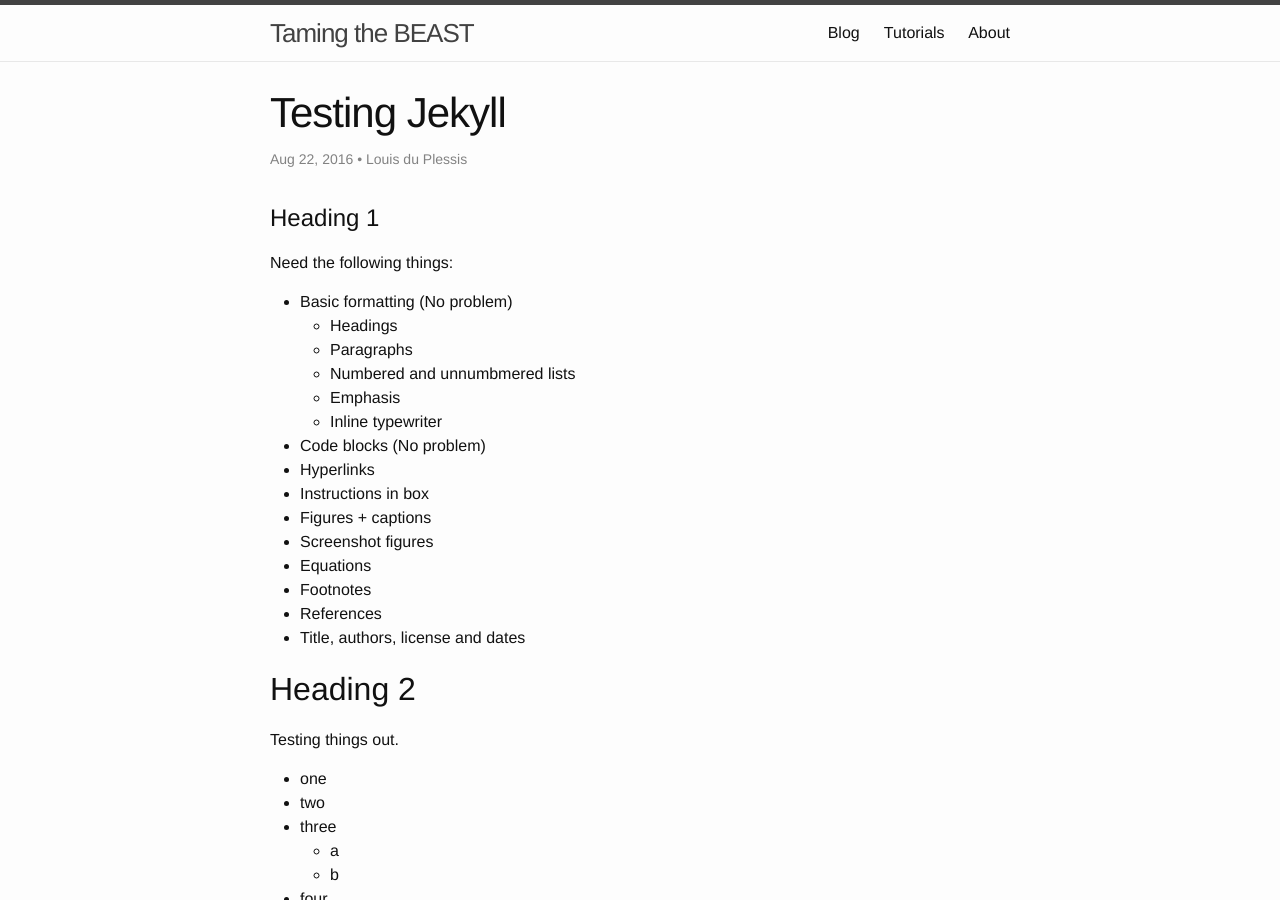
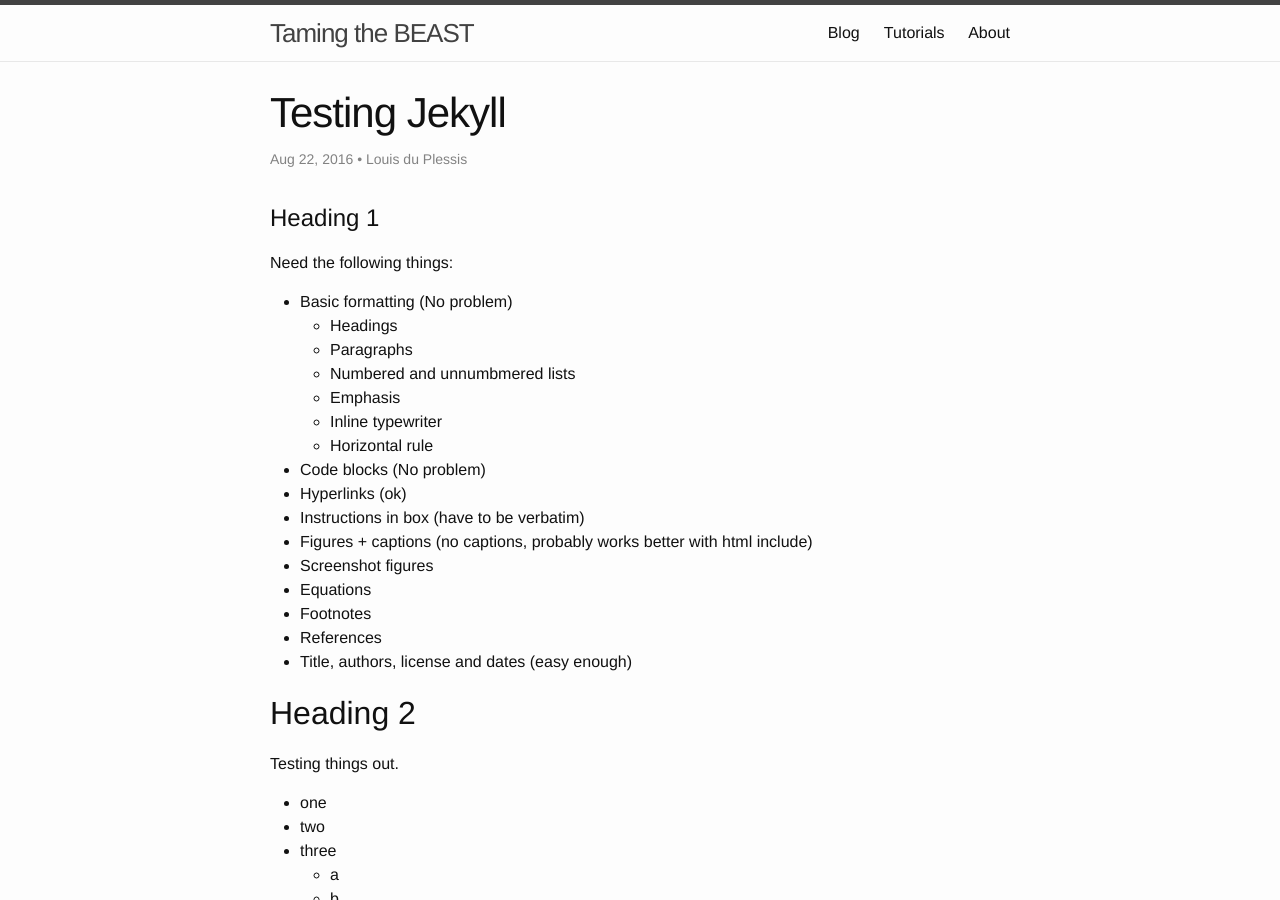
Before and after one commit to laduplessis/JekyllTest, a Jekyll site: the page built from _posts/2016-08-22-playing-with-Jekyll.md, in a window 1280 px wide and 900 px high. Built offline with Jekyll 4.4.1, drawn with Linux system fonts in a browser that asks for light colours; formulas are drawn with MathJax 3.

```diff
--- a/_posts/2016-08-22-playing-with-Jekyll.md
+++ b/_posts/2016-08-22-playing-with-Jekyll.md
@@ -14,15 +14,16 @@ Need the following things:
 	- Numbered and unnumbmered lists
 	- Emphasis
 	- Inline typewriter
+	- Horizontal rule
 - Code blocks (No problem)
-- Hyperlinks
-- Instructions in box
-- Figures + captions
+- Hyperlinks (ok)
+- Instructions in box (have to be verbatim)
+- Figures + captions (no captions, probably works better with html include)
 - Screenshot figures
 - Equations
 - Footnotes
 - References
-- Title, authors, license and dates
+- Title, authors, license and dates (easy enough)
 
 ## Heading 2
 
```
Also changed, not shown: tutorials/_posts/2016-08-25-Introduction_to_BEAST.md (added, +51 -0 lines), tutorials/index.html (added, +11 -0 lines).
